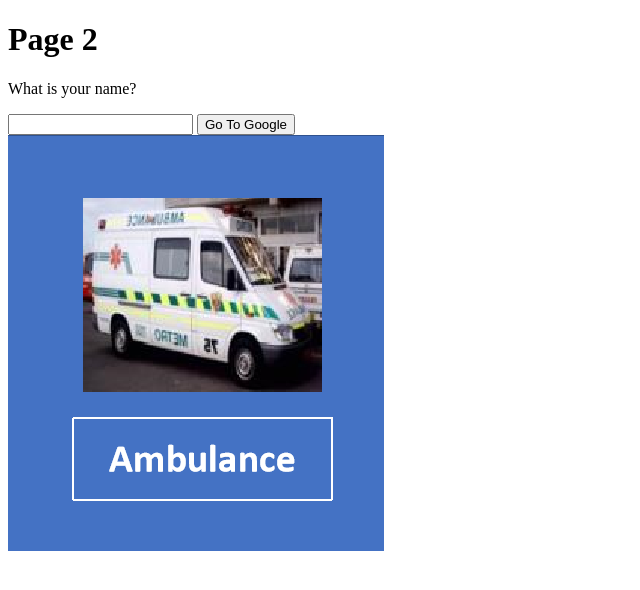
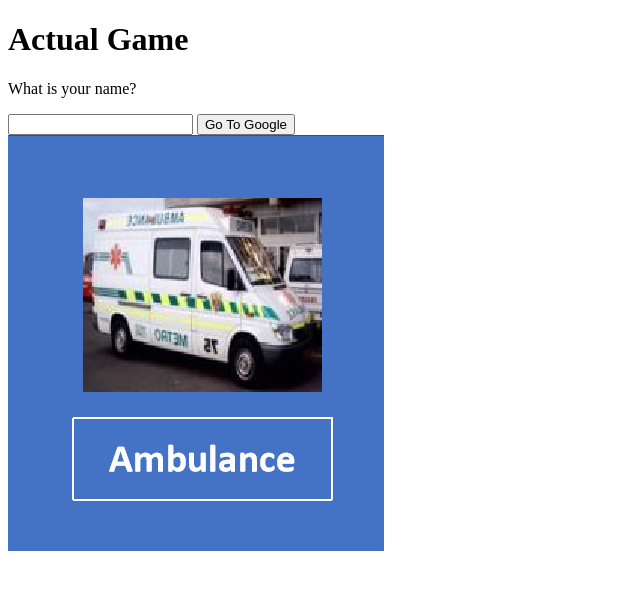
Before and after one commit to DonnyTheDeer/GuessWho, a plain HTML site: page pages/page2.html in a window 1280 px wide. Shown: the whole page, without its empty margins (0-640 px from the left). Drawn offline with Linux system fonts and the light colour scheme.

Commit message:
minor title change

```diff
--- a/pages/page2.html
+++ b/pages/page2.html
@@ -2,7 +2,7 @@
 <html>
 <head>
   <title>Medical Guess Who</title>
-  <h1>Page 2</h1>
+  <h1>Actual Game</h1>
 
       <div class="sidebar">
       <div class="container">
```
